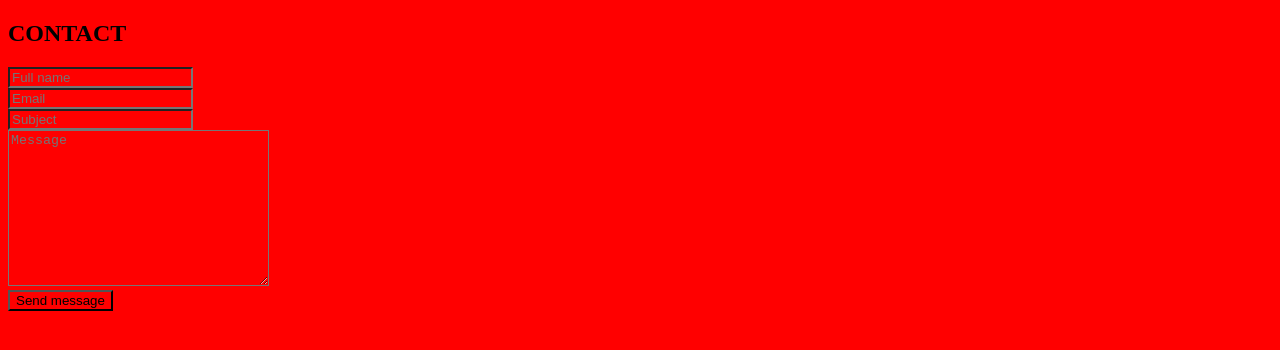
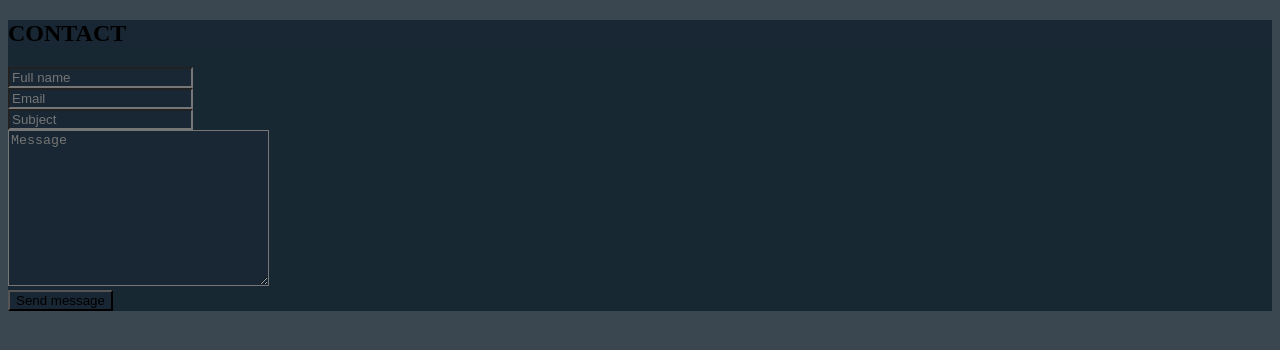
Before and after one commit to BhairabnathJ/Blog-Site.github.io, a website: page public/contactform.html in a window 1280 px wide. Drawn offline with Linux system fonts and the light colour scheme.

Commit message:
Changed bck color

```diff
--- a/public/css/style.css
+++ b/public/css/style.css
@@ -1,3 +1,3 @@
 * {
-  background-color: red;
+  background-color: rgba(24, 39, 51, 0.85);
 }
```
